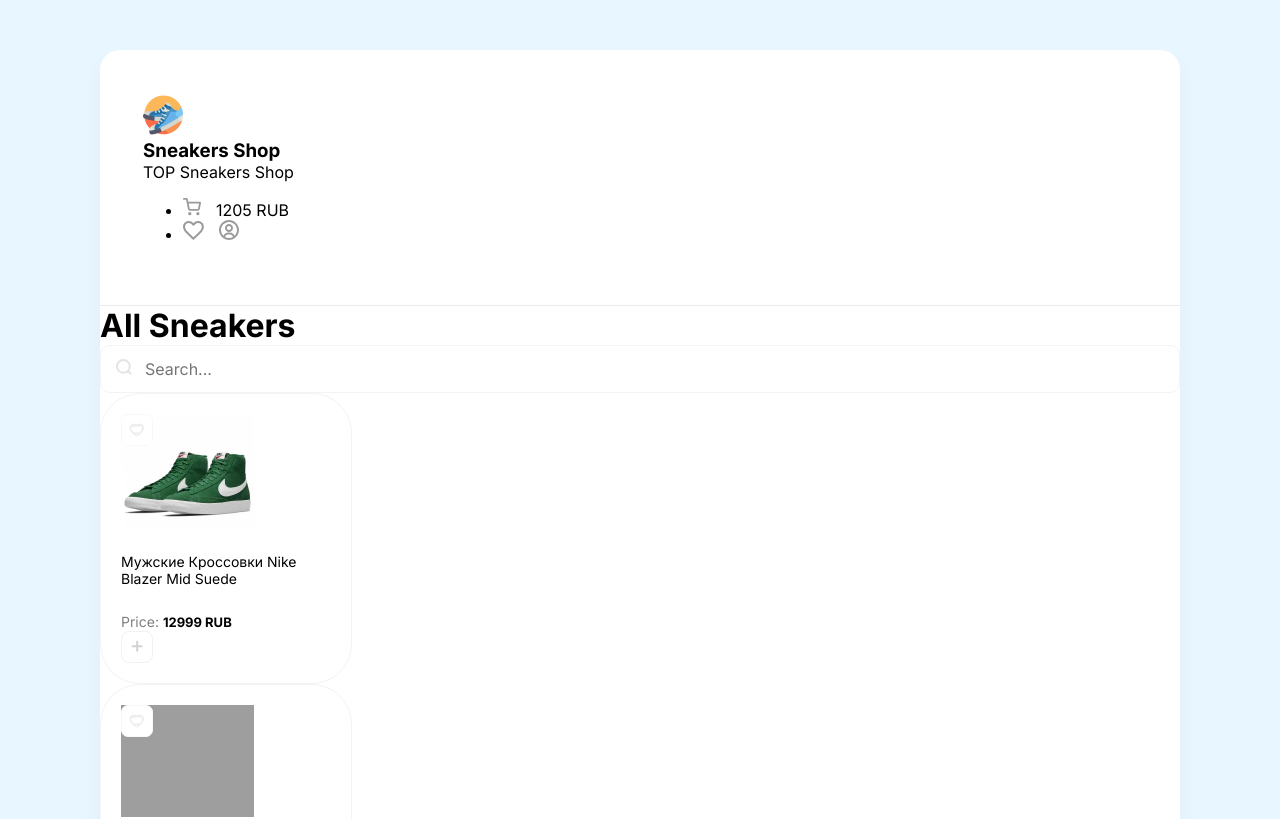
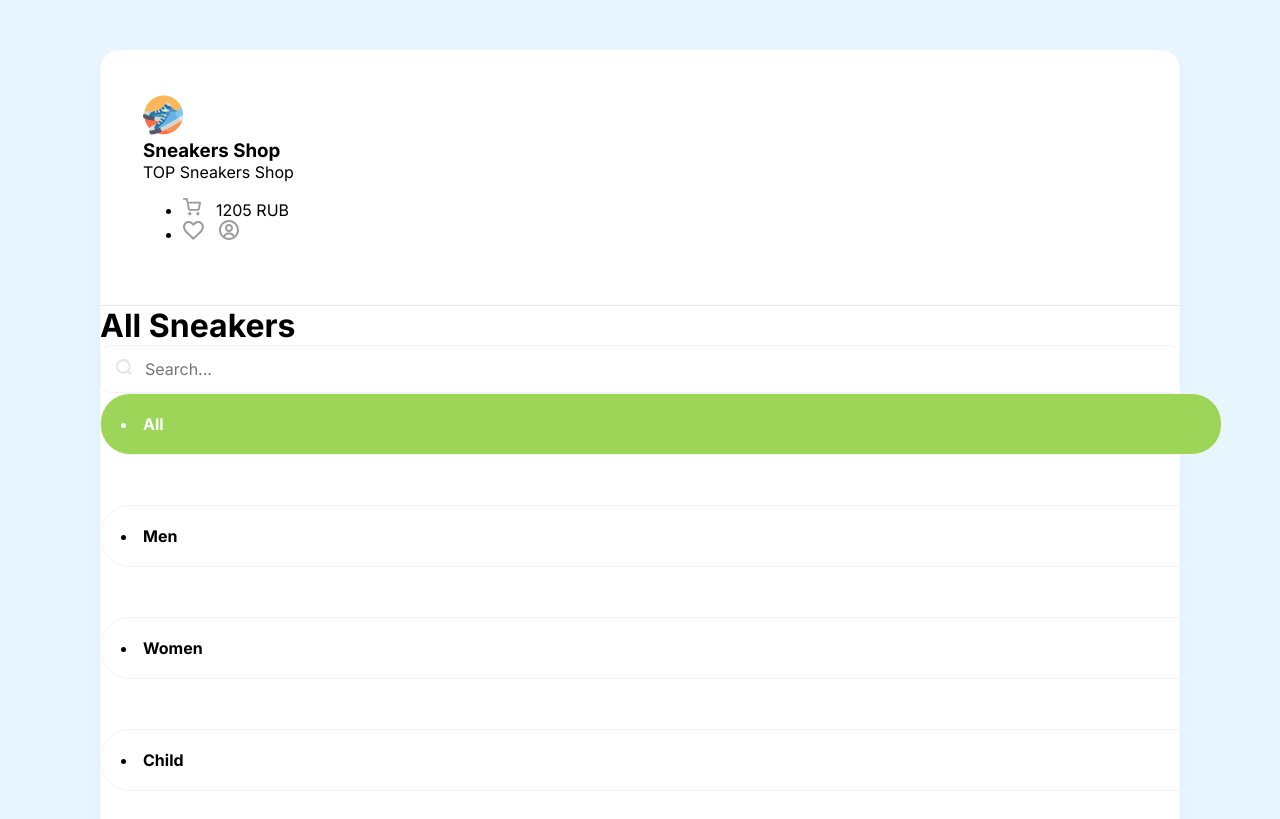
Before and after one commit to Abduraxmonnn/Online-Shop-React, a React (Create React App) app: page / in a window 1280 px wide. Shown: the top 819 px of the page. Built offline with nearby package versions, Linux system fonts and the light colour scheme; grey boxes are pictures that could not be loaded; a web font is replaced by a local one.

Commit message:
Added Category cards

```diff
--- a/src/App.js
+++ b/src/App.js
@@ -1,12 +1,14 @@
 import Card from "./components/cards/Card";
 import Header from "./components/header/Header";
 import Basket from "./components/basket/Basket";
+import Category from "./components/categories/Category";
 
 const data = [
-    {name: 'Мужские Кроссовки Nike Blazer Mid Suede', price: 12999, img: "/img/products_img/image%205-10.png"},
-    {name: 'Мужские Кроссовки Nike Air Max 270', price: 12999, img: "/img/products_img/image%205-11.png"},
-    {name: 'Мужские Кроссовки Nike Blazer Mid Suede', price: 8499, img: "/img/products_img/image%205-8.png"},
-    {name: 'Мужские Кроссовки Nike Blazer Mid Suede', price: 8999, img: "/img/products_img/image%205.png"}
+    {category: 'Men', name: 'Nike Blazer Mid Suede', price: 12999, img: "/img/products_img/image%205-10.png"},
+    {category: 'Men', name: 'Nike Air Max 270', price: 12999, img: "/img/products_img/image%205-11.png"},
+    {category: 'Men', name: 'Nike Blazer Mid Suede', price: 8499, img: "/img/products_img/image%205-8.png"},
+    {category: 'Men', name: 'Nike Blazer Mid Suede', price: 8999, img: "/img/products_img/image%205.png"},
+    // {category: 'Men', name: 'Nike Lebron XVIII Low', price: 8999, img: "/img/products_img/image%205.png"}
 ]
 
 function App() {
@@ -22,6 +24,7 @@
                         <input placeholder="Search..."/>
                     </div>
                 </div>
+                <Category />
                 <div className="d-flex">
                     {data.map((obj) => (
                         <Card
--- a/src/components/cards/Card.js
+++ b/src/components/cards/Card.js
@@ -1,6 +1,10 @@
 import "./Card.scss"
 
 function Card(props) {
+    const onClickButton = () => {
+        alert(props.price)
+    }
+
     return (
         <div className="d-flex">
             <div className="card">
@@ -14,7 +18,7 @@
                         <span>Price: </span>
                         <b>{props.price} RUB</b>
                     </div>
-                    <button className="button">
+                    <button className="button" onClick={onClickButton}>
                         <img src="/img/plus.svg" alt="plus"/>
                     </button>
                 </div>
--- /dev/null
+++ b/src/components/categories/Category.js
@@ -0,0 +1,28 @@
+import "./Categroy.scss"
+import React from "react";
+
+const categoryData = [
+    {category: 'All'},
+    {category: 'Men'},
+    {category: 'Women'},
+    {category: 'Child'},
+]
+
+function Category(props) {
+    const [category, setCategory] = React.useState(0)
+
+    return (
+        <div className="category d-flex justify-between">
+            <div className="d-flex justify-between">
+                {
+                    categoryData.map((obj, index) =>
+                        (<li onClick={() => setCategory(index)} className={category === index ? 'active' : ''}>
+                            {obj.category}
+                        </li>))
+                }
+            </div>
+        </div>
+    )
+}
+
+export default Category
--- /dev/null
+++ b/src/components/categories/Categroy.scss
@@ -0,0 +1,26 @@
+.category {
+
+  li {
+    font-weight: 700;
+    margin-right: 10%;
+    margin-bottom: 50px;
+    cursor: pointer;
+
+    border: 1px solid #f3f3f3;
+    padding: 20px;
+    width: 100%;
+    border-radius: 30px;
+    transition: box-shadow 0.3ms ease-in-out, transform 0.2s ease-in-out;
+
+    &:hover {
+      border-color: #9DD558;
+      box-shadow: 0 20px 35px rgba(0, 0, 0, 0.03);
+      transform: translateY(1.5px);
+    }
+
+    &.active {
+      background-color: #9DD558;
+      color: #fff;
+    }
+  }
+}
--- a/src/index.scss
+++ b/src/index.scss
@@ -34,4 +34,8 @@
     font-size: 16px;
     width: 250px;
   }
+
+  &:hover {
+    box-shadow: 0 5px 35px rgba(0, 0, 0, 0.06);
+  }
 }
```
